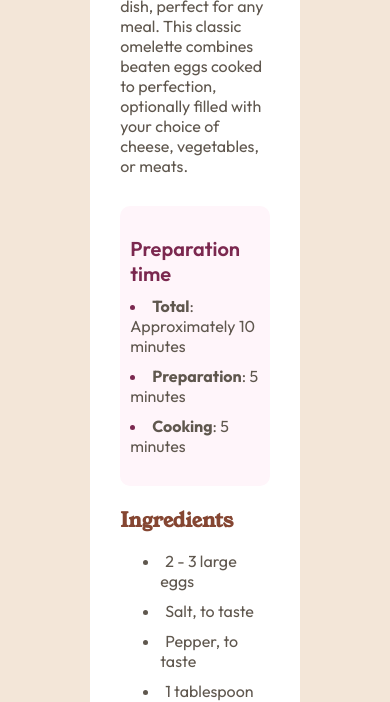
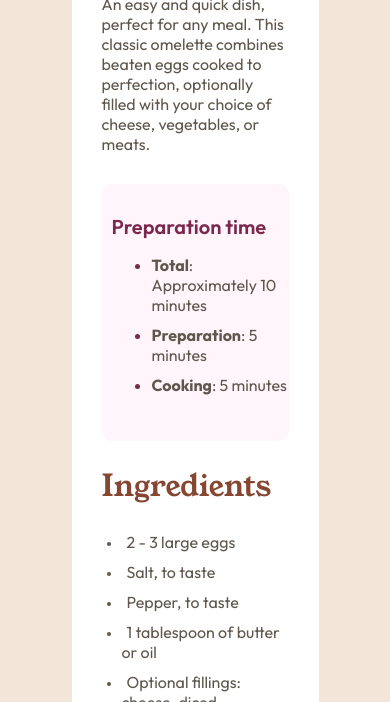
Before and after one commit to Kharmannn/frontendmentor_recipe-page, a plain HTML site: page index.html in a window 390 px wide. Shown: the part 398-1100 px from the top of the page. Drawn offline with Linux system fonts and the light colour scheme.

Commit message:
add styling line

```diff
--- a/index.html
+++ b/index.html
@@ -23,6 +23,7 @@
           </div>
           <div class="card-prep-time">
             <p class="prep-title prep-section">Preparation time</p>
+              <ul>
                 <li class="prep-list prep-total prep-section">
                   <span class="prep-bold">Total</span>: Approximately 10 minutes
                 </li>
@@ -32,6 +33,7 @@
                 <li class="prep-list prep-cooking prep-section">
                   <span class="prep-bold">Cooking</span>: 5 minutes
                 </li>
+              </ul>
           </div>
         </div>
         <div class="card-ingredients card-section">
@@ -109,7 +111,7 @@
             <table class="cards-nutrition-table">
               <tr">
                 <td class="nutrition-food nutrition-bottom">Calories</td>
-                <td class="nutrition-calory nutrition-bottom">227kCal</td>
+                <td class="nutrition-calory nutrition-bottom">277kCal</td>
               </tr>
               <tr>
                 <td class="nutrition-food nutrition-bottom">Carbs</td>
--- a/styles.css
+++ b/styles.css
@@ -36,7 +36,7 @@ main {
 
 .card-hero {
     background-color: var(--slate-white);
-    width: 40%;
+    width: 50%;
     height: 100%;
     padding: 30px;
     margin-top: 40px;
@@ -73,7 +73,11 @@ main {
 
 .card-section {
     margin-top: 20px;
-    border-bottom: 1px solid var(--stone-900);
+    border-bottom: 0.5px solid var(--stone-900);
+}
+
+.card-ingredients-wrapper {
+    padding-left: 20px;
 }
 
 .card-ingredients {
@@ -105,6 +109,10 @@ main {
     padding-bottom: 10px;
 }
 
+.ingredients-list::marker {
+    font-size: 13px;
+}
+
 .prep-title {
     margin-top: 0px;
     margin-bottom: 0px;
@@ -131,7 +139,7 @@ main {
     font-size: 20px;
     font-family: 'YoungSerif';
     color: var(--brown-800);
-    font-weight: 100;
+    font-weight: 300;
 }
 
 .ol-inst {
@@ -144,7 +152,7 @@ main {
 }
 
 .nutrition-food {
-    padding-right: 230px;
+    padding-right: 250px;
     padding-left: 30px;
     padding-bottom: 10px;
     padding-top: 10px;
@@ -182,8 +190,8 @@ footer {
     }
 
     .title-not-h1 {
-        font-size: 20px;
-        font-weight: 600;
+        font-size: 30px;
+        font-weight: 300;
     }
 
     .card-title {
```
Lines whose indentation alone changed are shown as unchanged.
